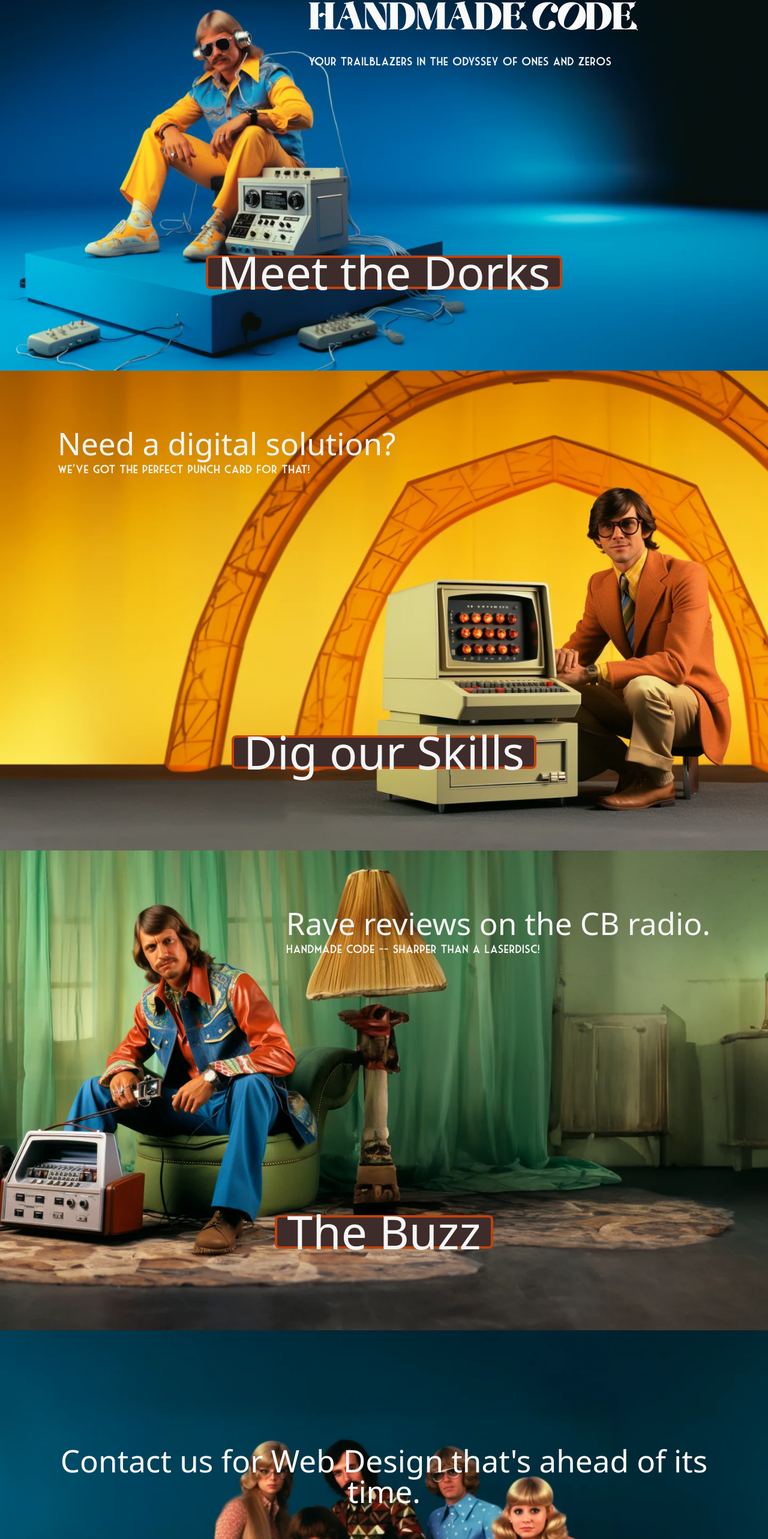
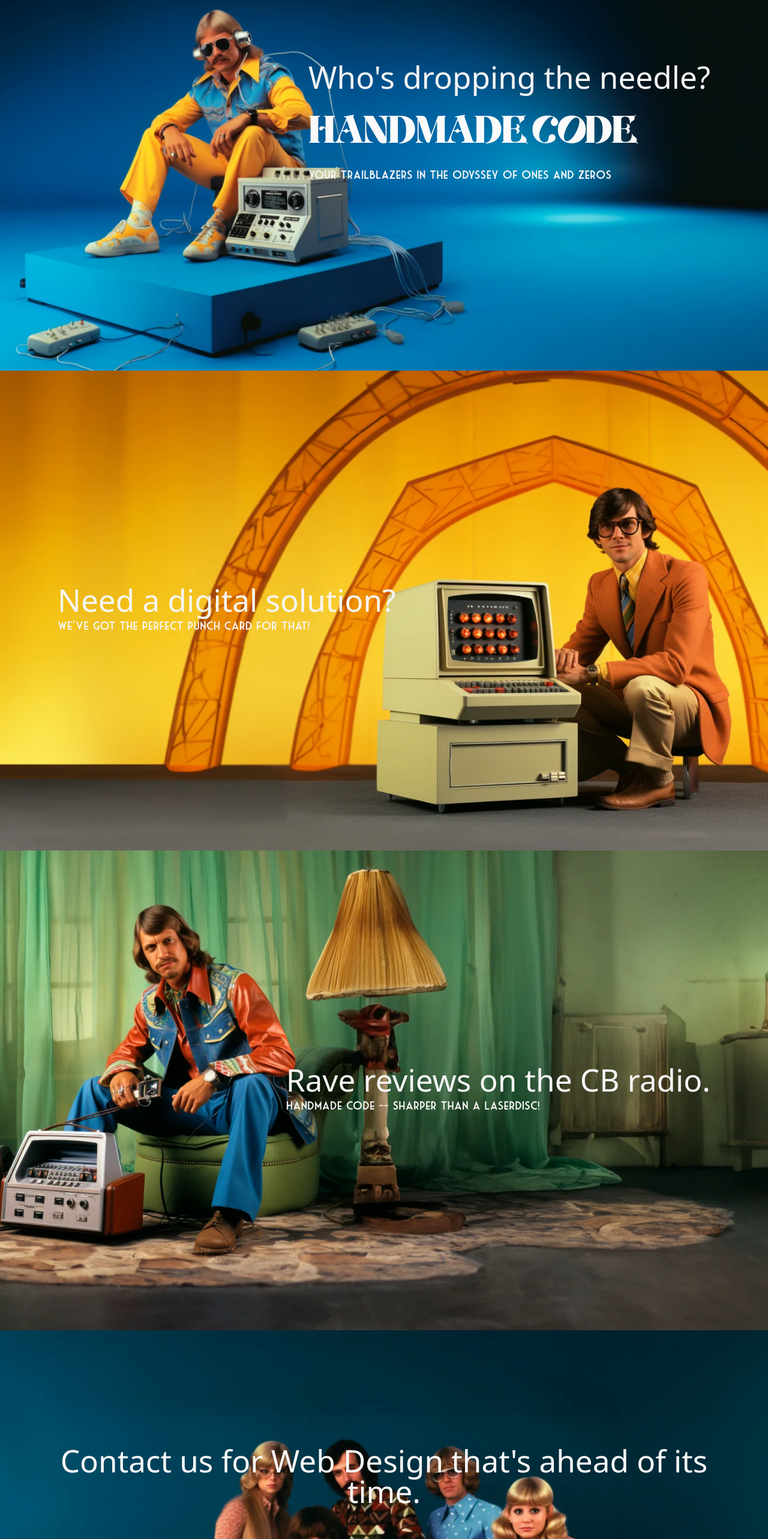
Before and after one commit to jjcxdev/handmadecode, a Next.js app: page / in a window 1280 px wide. Shown: the part 982-3548 px from the top of the page at 60% size. Built offline with nearby package versions, Linux system fonts and the light colour scheme.

Commit message:
buttons hidden on md

```diff
--- a/src/pages/about.tsx
+++ b/src/pages/about.tsx
@@ -35,7 +35,7 @@
         Your trailblazers in the odyssey of ones and zeros
       </div>
     </div>
-    <div className="flex h-full w-full items-end justify-center pb-10">
+    <div className="flex h-full w-full items-end justify-center pb-10 md:hidden">
       <Button title="Meet the Dorks" />
     </div>
   </div>
--- a/src/pages/clients.tsx
+++ b/src/pages/clients.tsx
@@ -32,7 +32,7 @@
         Handmade Code -- sharper than a laserdisc!
       </div>
     </div>
-    <div className="flex h-full w-full items-end justify-center pb-10">
+    <div className="flex h-full w-full items-end justify-center pb-10 md:hidden">
       <Button title="The Buzz" />
     </div>
   </div>
--- a/src/pages/cta.tsx
+++ b/src/pages/cta.tsx
@@ -27,7 +27,7 @@
     <div className="flex h-fit w-full max-w-[100rem] flex-wrap text-center font-aurora text-[9vw] leading-none text-neutral-50 md:text-[4vw]">
       Contact us for Web Design that&apos;s ahead of its time.
     </div>
-    <div className="flex h-full w-full items-end justify-center pb-10">
+    <div className="flex h-full w-full items-end justify-center pb-10 md:hidden">
       <Button title="Send us a fax" />
     </div>
   </div>
--- a/src/pages/services.tsx
+++ b/src/pages/services.tsx
@@ -34,7 +34,7 @@
         We&apos;ve got the perfect punch card for that!
       </div>
     </div>
-    <div className="flex h-full w-full items-end justify-center pb-10">
+    <div className="flex h-full w-full items-end justify-center pb-10 md:hidden">
       <Button title="Dig our Skills" />
     </div>
   </div>
```
